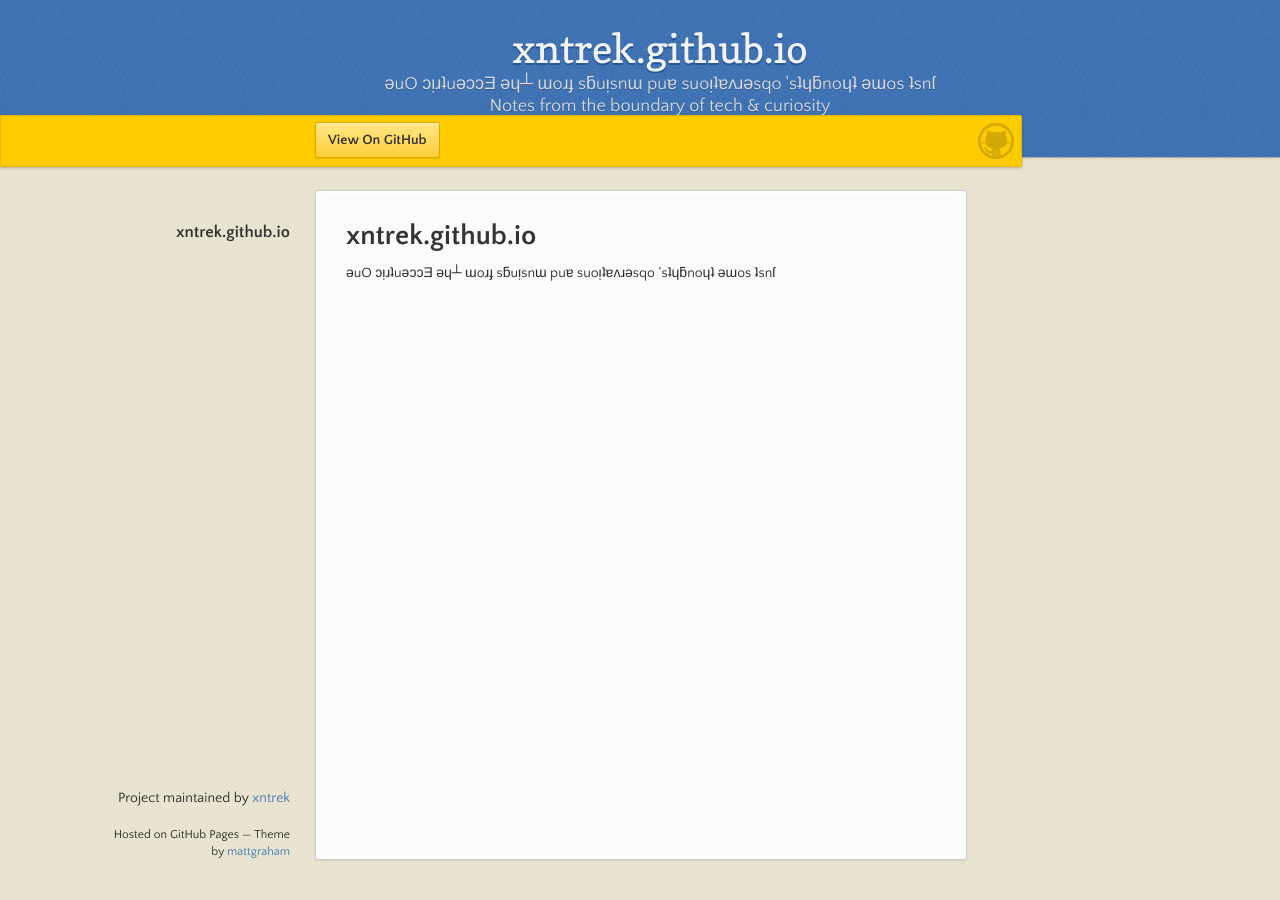
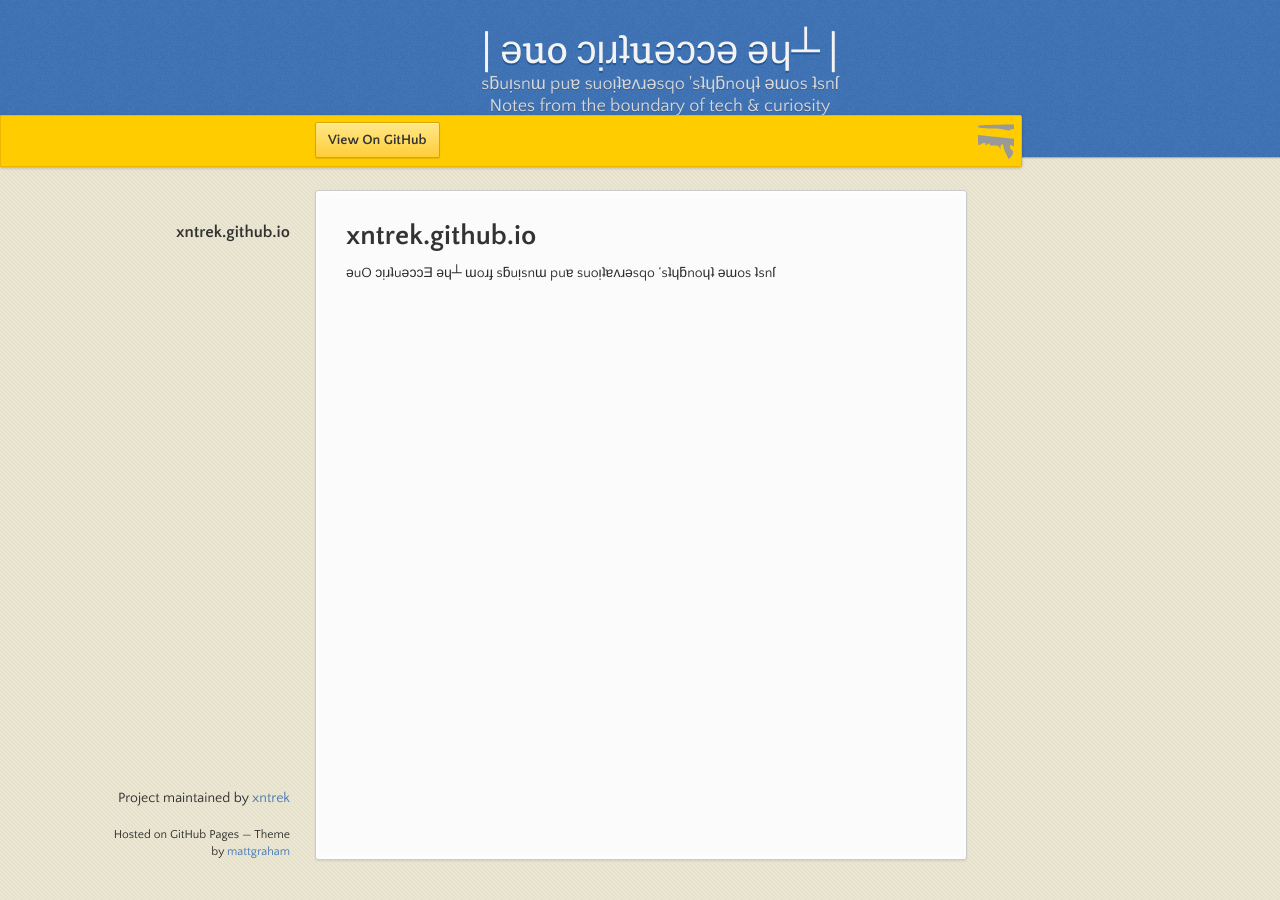
Before and after one commit to xntrek/xntrek.github.io, a Jekyll site: the page built from README.md, in a window 1280 px wide. Built offline with Jekyll 4.4.1, drawn with Linux system fonts in a browser that asks for light colours; our own code applies the rules of GitHub Pages for plain Markdown files.

Commit message:
init 0.3.1.2

```diff
--- a/_config.yml
+++ b/_config.yml
@@ -1,6 +1,6 @@
 # --- Site identity ---
 title: "| ǝuo ɔᴉɹʇuǝɔɔǝ ǝɥ┴ |"
-description: ǝuO ɔᴉɹʇuǝɔɔƎ ǝɥ┴ ɯoɹɟ sƃuᴉsnɯ puɐ suoᴉʇɐʌɹǝsqo 'sʇɥƃnoɥʇ ǝɯos ʇsnſ
+description: sƃuᴉsnɯ puɐ suoᴉʇɐʌɹǝsqo 'sʇɥƃnoɥʇ ǝɯos ʇsnſ
 lang: "en-AU"  # Use "en-US" or other locale code as needed
 
 # --- GitHub & Theme Integration ---
--- a/_layouts/default.html
+++ b/_layouts/default.html
@@ -18,9 +18,9 @@
   <body>
 
       <header>
-        <h1>{{ page.title | default: site.title | default: site.github.repository_name }}</h1>
-        <p>{{ page.description | default: site.description }}</p>
-        <p>{{ page.description | default: site.github.project_tagline }}</p>
+        <h1>{{ site.title }}</h1>
+        <p>{{ site.description }}</p>
+        <p>{{ site.github.project_tagline }}</p>
       </header>
 
       <div id="banner">
```
Also changed, not shown: assets/images/octocat-logo.svg.
